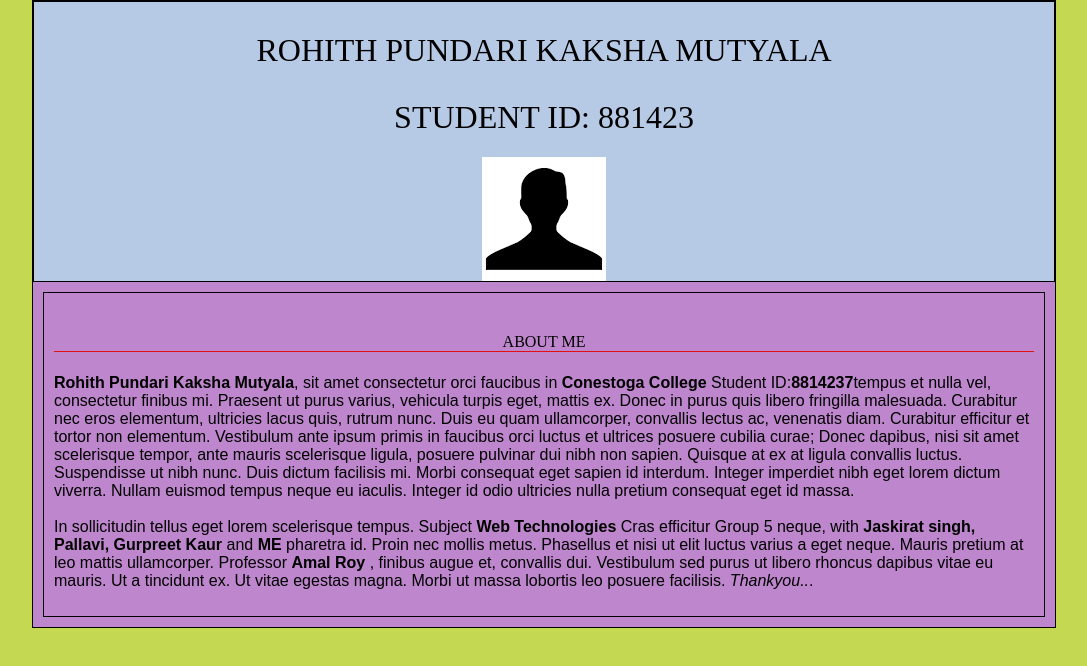
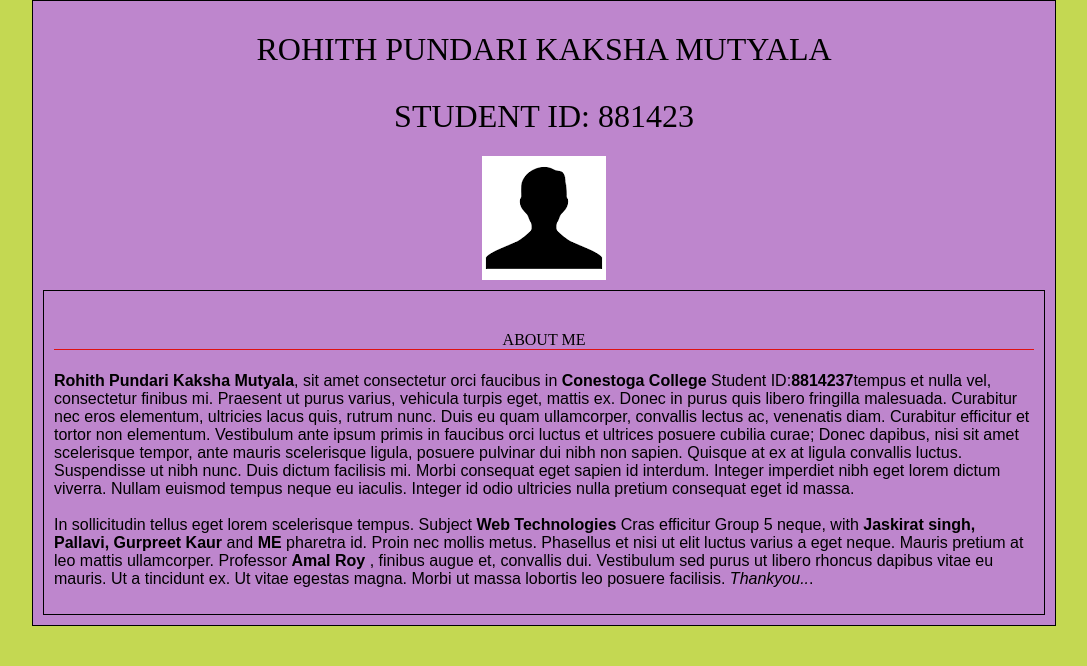
Before and after one commit to Rohithpundarikaksha/WebLab1, a plain HTML site: page Rohith.html in a window 1280 px wide. Shown: the whole page, without its empty margins (96-1183 px from the left). Drawn offline with Linux system fonts and the light colour scheme.

Commit message:
Update Mutyala,8814237.css

```diff
--- a/Mutyala,8814237.css
+++ b/Mutyala,8814237.css
@@ -31,12 +31,7 @@ img {
       background-color: rgb(190, 134, 205);
 
     }
-    .box1{
-      border: 1px solid rgb(0, 0, 0);
-      background-color: aqua(112, 92, 92, 0.5);
-      background-color: rgb(182, 202, 230);
 
-    }
 
 
     .box2{
```
